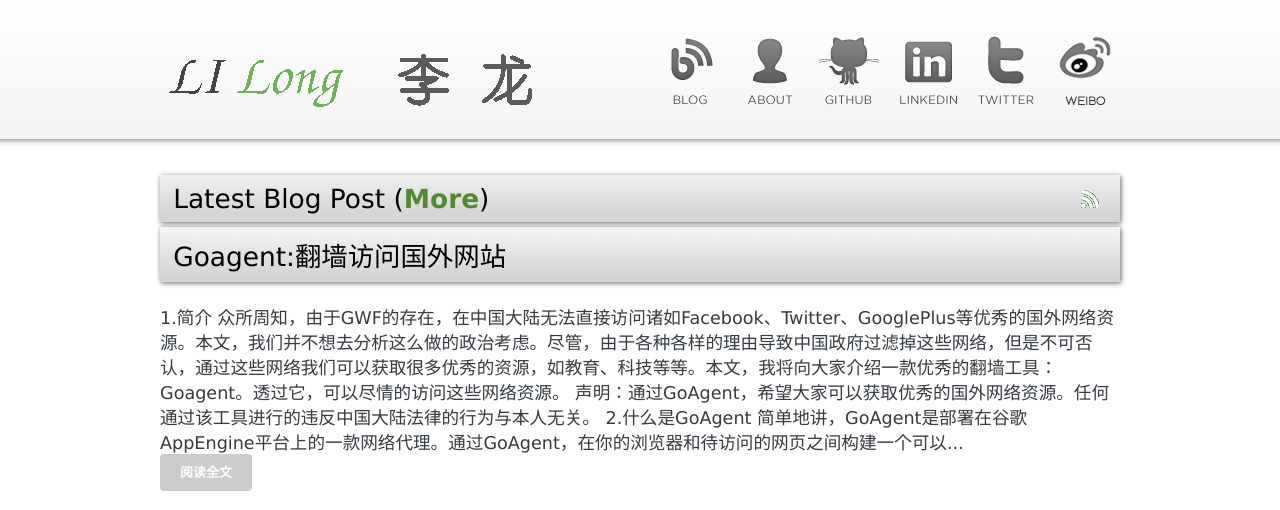
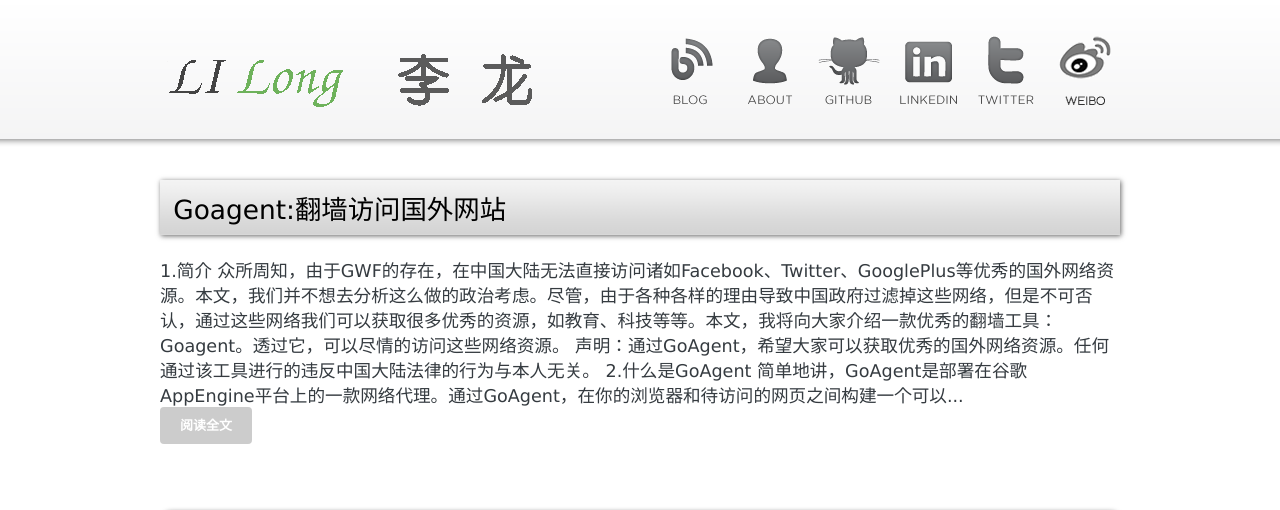
Before and after one commit to li-long/li-long.github.io, a Jekyll site: the page built from blog.html, in a window 1280 px wide. Shown: the top 510 px of the page. Built offline with Jekyll 4.4.1, drawn with Linux system fonts in a browser that asks for light colours; Markdown is read by kramdown in place of the engine named in the settings.

Commit message:
modify blog.html

```diff
--- a/blog.html
+++ b/blog.html
@@ -2,11 +2,11 @@
 layout: blog
 title: LiLong's Blogs on the Web
 ---
-
+<!--
 <h2><a href='http://feeds2.feedburner.com/LilongsBlog' class='float-right'><img src='/images/subscribe-icon.gif' alt='Subscribe'/></a>Latest Blog Post (<a href='blog.html'>More</a>)</h2>
+-->
 
 {% for post in site.posts %}
-	{% if forloop.index == 1 %}
 	<article class='post'>
 		<header>
 			<h1><a href="{{ post.url }}">{{ post.title }}</a></h1>
@@ -18,19 +18,6 @@
 			<a class="btn btn-default read-more" rel="nofollow" href="{{ post.url }}" title="{{ post.title }}">阅读全文</a>
 		</footer>
 	</article>
-	{% else %}
-		<article class='post'>
-			<header>
-				<h1><a href="{{ post.url }}">{{ post.title }}</a></h1>
-			</header>
-			<div class='body'>
-				{{ post.content | strip_html | truncate:350 }}
-			</div>
-			<footer>
-			<a class="btn btn-default read-more" rel="nofollow" href="{{ post.url }}" title="{{ post.title }}">阅读全文</a>
-			</footer>
-		</article>
-	{% endif %}
 {% endfor %}
 </div>
 
```
Lines whose indentation alone changed are shown as unchanged.
